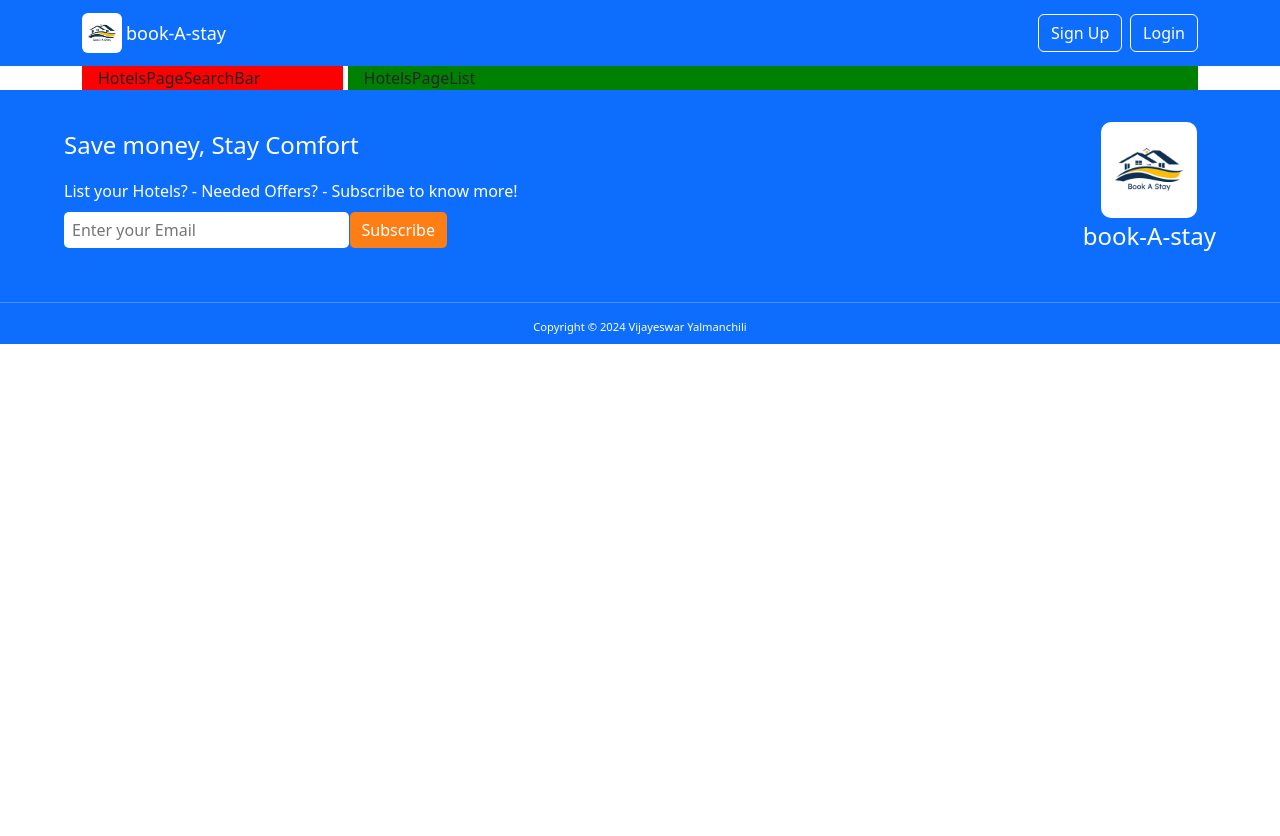
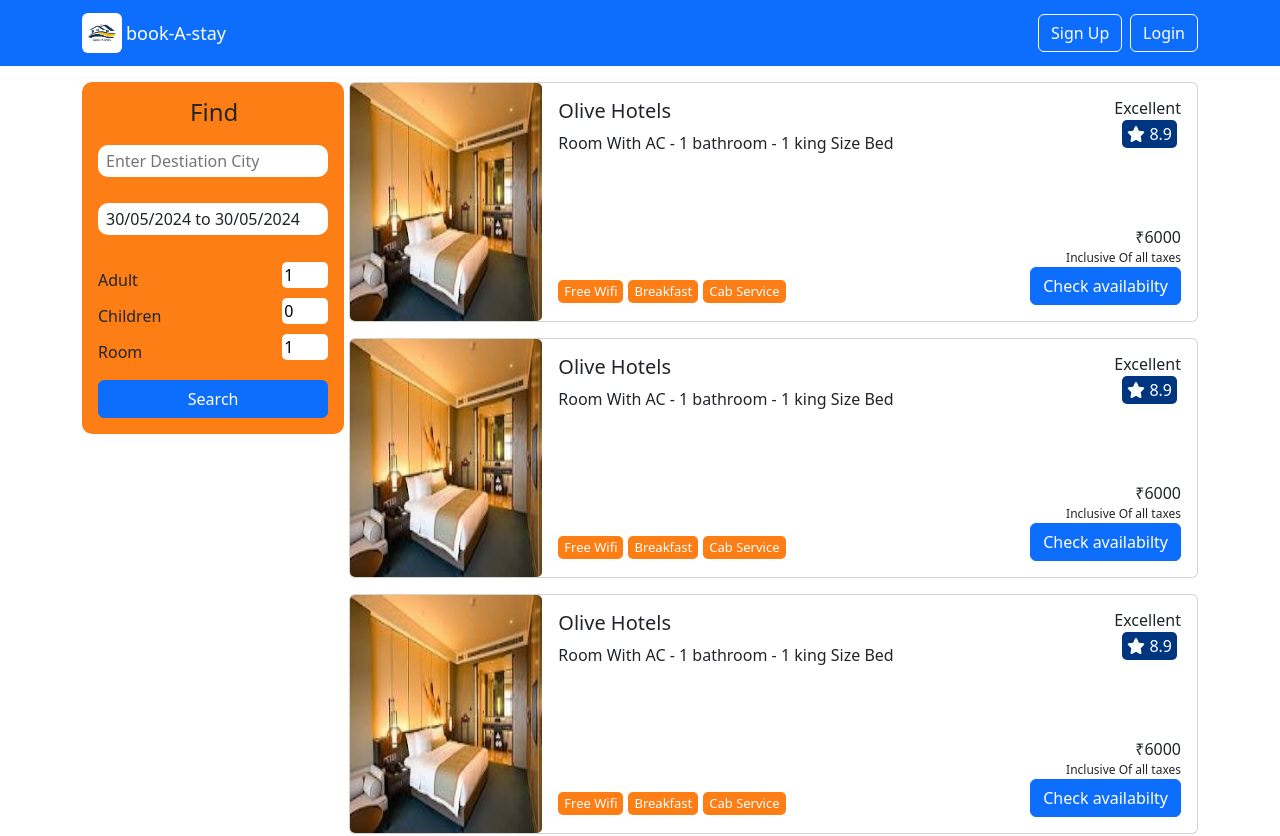
Before and after one commit to Vijayeswar-Yalamanchili/Book-A-Stay, a React (Vite) app in the folder client/: page /hotels in a window 1280 px wide. Shown: the top 836 px of the page. Before the commit the page ends 800 px from the top, so only its background shows below. Built offline with nearby package versions, Linux system fonts and the light colour scheme.

Commit message:
updated With Hotels Page

```diff
--- a/client/src/components/featuredByLiked/FeaturedByLiked.jsx
+++ b/client/src/components/featuredByLiked/FeaturedByLiked.jsx
@@ -13,7 +13,7 @@ function FeaturedByLiked() {
       image : courtyard,
       hotelName : "CourtYard",
       location : "Bengaluru",
-      desc : "Starting from {'\u20B9'}12,980/- onwards",
+      desc : "Starting from \u20B912,980/- onwards",
       rating : 9.3,
       experience : "Excellent"
     },
@@ -21,7 +21,7 @@ function FeaturedByLiked() {
       image : ITCChola,
       hotelName : "ITC Grand Chola",
       location : "Chennai",
-      desc : "Starting from {'\u20B9'}12,914/- onwards",
+      desc : "Starting from \u20B912,914/- onwards",
       rating : 9.2,
       experience : "Excellent"
     },
@@ -29,7 +29,7 @@ function FeaturedByLiked() {
       image : ThePark,
       hotelName : "The Park",
       location : "Chennai",
-      desc : "Starting from {'\u20B9'}6,185/- onwards",
+      desc : "Starting from \u20B96,185/- onwards",
       rating : 8.8,
       experience : "Excellent"
     },
@@ -37,7 +37,7 @@ function FeaturedByLiked() {
       image : Novotel,
       hotelName : "Novotel",
       location : "Vizag alias Visakhapatnam",
-      desc : "Starting from {'\u20B9'}9,438/- onwards",
+      desc : "Starting from \u20B99,438/- onwards",
       rating : 9,
       experience : "Excellent"
     },
@@ -45,7 +45,7 @@ function FeaturedByLiked() {
       image : ITCKohenur,
       hotelName : "ITC Kohenur",
       location : "Hyderabad",
-      desc : "Starting from {'\u20B9'}13,806/- onwards",
+      desc : "Starting from \u20B913,806/- onwards",
       rating : 9.5,
       experience : "Excellent"
     },
--- a/client/src/components/hotelsPageList/HotelsPageList.jsx
+++ b/client/src/components/hotelsPageList/HotelsPageList.jsx
@@ -1,8 +1,85 @@
 import React from 'react'
+import { Card,Button } from 'react-bootstrap'
+import { FontAwesomeIcon } from '@fortawesome/react-fontawesome'
+import { faStar }  from '@fortawesome/free-solid-svg-icons'
+import hotelRoom from '../../assets/hotelroom.jpeg'
 
 function HotelsPageList() {
+
+  let hotelsList = [
+    {
+      roomImage: hotelRoom,
+      hotelName : "Olive Hotels",
+      rating : 8.9,
+      experience : "Excellent",
+      price : "\u20B96000",
+      desc : "Room With AC - 1 bathroom - 1 king Size Bed"
+    },
+    {
+      roomImage: hotelRoom,
+      hotelName : "Olive Hotels",
+      rating : 8.9,
+      experience : "Excellent",
+      price : "\u20B96000",
+      desc : "Room With AC - 1 bathroom - 1 king Size Bed"
+    },
+    {
+      roomImage: hotelRoom,
+      hotelName : "Olive Hotels",
+      rating : 8.9,
+      experience : "Excellent",
+      price : "\u20B96000",
+      desc : "Room With AC - 1 bathroom - 1 king Size Bed"
+    },
+    {
+      roomImage: hotelRoom,
+      hotelName : "Olive Hotels",
+      rating : 8.9,
+      experience : "Excellent",
+      price : "\u20B96000",
+      desc : "Room With AC - 1 bathroom - 1 king Size Bed"
+    }
+  ]
+
   return <>
-    <div className='hotelsListBlock px-3'>HotelsPageList</div>
+    <div className='hotelsListBlock'>
+      {
+        hotelsList.map((e,i) => {
+          return <div className='hotelListCard' key={i}>
+            <Card className='hotelCard my-3 d-flex flex-row'>
+              <Card.Img src={e.roomImage} className='roomImage'/>
+              <Card.Body className='d-flex justify-content-between align-items-center'>
+
+                <div className='cardLeftBlock d-flex flex-column justify-content-between align-items-start'>
+                  <div className='cardLeftTopBlock'>
+                    <Card.Title>{e.hotelName}</Card.Title>
+                    <Card.Text>{e.desc}</Card.Text>
+                  </div>
+                  <div className='cardLeftBottomBlock'>
+                    <div className='label'>Free Wifi</div>
+                    <div className='label'>Breakfast</div>
+                    <div className='label'>Cab Service</div>
+                  </div>
+                </div>
+
+                <div className='cardRightBlock d-flex flex-column justify-content-between align-items-center'>
+                  <div className='cardRightTopBlock d-flex justify-content-between'>
+                    <h6 className='mb-0'>{e.experience}</h6>
+                    <div className='ratingBtn me-1 d-flex align-items-center'><FontAwesomeIcon icon={faStar} className='me-1'/>{e.rating}</div>
+                  </div>
+                  <div className='cardRightBottomBlock d-flex flex-column justify-content-between align-items-end'>
+                    <div>{e.price}</div>
+                    <div style={{fontSize : "0.75em"}}>Inclusive Of all taxes</div>
+                    <Button variant="primary" className='availabilityBtn'>Check availabilty</Button>
+                  </div>
+                </div>
+
+              </Card.Body>
+            </Card>
+          </div>
+        })
+      }
+    </div>
   </>
 }
 
--- a/client/src/components/hotelsPageSearchbar/HotelsPageSearchBar.jsx
+++ b/client/src/components/hotelsPageSearchbar/HotelsPageSearchBar.jsx
@@ -1,8 +1,46 @@
-import React from 'react'
+import React, { useState } from 'react'
+import { Button } from 'react-bootstrap'
+import { format } from 'date-fns'
+import { DateRange } from 'react-date-range'
+import 'react-date-range/dist/styles.css' // main css file
+import 'react-date-range/dist/theme/default.css' // theme css file
 
 function HotelsPageSearchBar() {
+  const [openDate, setOpenDate] = useState(false)
+  const [date, setDate] = useState([
+    {
+      startDate: new Date(),
+      endDate: new Date(),
+      key: 'selection'
+    }
+  ]);
+
   return <>
-    <div className='searchFilterBlock px-3'>HotelsPageSearchBar</div>
+    <div className='searchFilterBlock d-flex mt-3 p-3'>
+      <h4 style={{marginLeft : "40%"}}>Find</h4>
+      <input type="text" placeholder='Enter Destiation City' className='p-2 destinationInput'/>
+      <div className='searchDateArea pt-1 px-2 my-3'>
+          <span className='dateText' onClick={()=> setOpenDate(!openDate)}>{`${format(date[0].startDate, "dd/MM/yyyy")} to ${format(date[0].endDate, "dd/MM/yyyy")}`}</span>
+          {
+            openDate && <DateRange className='dateblock' ranges={date} onChange={item => setDate([item.selection])} editableDateInputs={true} moveRangeOnFirstSelection={false}/>
+          }
+      </div>
+      <div>
+          <div className='d-flex justify-content-between align-items-center'>
+            <span>Adult</span>
+            <input type="text" maxLength={1} defaultValue={1} className='pplData'/>
+          </div>
+          <div className='d-flex justify-content-between align-items-center'>
+            <span>Children</span>
+            <input type="text" maxLength={1} defaultValue={0} className='pplData'/>
+          </div>
+          <div className='d-flex justify-content-between align-items-center'>
+            <span>Room</span>
+            <input type="text" maxLength={1} defaultValue={1} className='pplData'/>
+          </div>
+      </div>
+      <Button style={{width : "100%"}}>Search</Button>
+    </div>
   </>
 }
 
--- a/client/src/index.css
+++ b/client/src/index.css
@@ -373,8 +373,36 @@
 /* HotelsPageSearchBar */
 
 .searchFilterBlock{
-    width: 30%;
+    width: 30% !important;
     background-color: red;
+    border-radius: 10px;
+}
+
+@media screen and (min-width: 768px){
+    .searchFilterBlock{
+        flex-direction: column;
+        justify-content: space-between;
+        width: 100%;
+        height: 22rem;
+        background-color: #fd7e14;
+    }
+    .destinationInput, .searchDateArea{
+        width: 100%;
+        height: 2rem;
+        border: none;
+        outline: none;
+        border-radius: 10px;
+    }
+    .searchDateArea{
+        background-color: white;
+    }
+    .pplData{
+        width: 20%;
+        border: none;
+        border-radius: 5px;
+        margin-bottom: 10px;
+
+    }
 }
 
 /* ------------------------------------------------------------------- */
@@ -383,7 +411,80 @@
 
 .hotelsListBlock{
     width: 100%;
-    background-color: green;
+    height: max-content;
+}
+
+@media screen and (max-width: 767px){
+
+}
+
+@media screen and (min-width: 768px){
+    .hotelListCard{
+        gap: 10px !important;
+    }
+    .hotelCard{
+        height: 15rem !important;
+    }
+    .roomImage{
+        width : 12rem !important;
+    }
+    .cardLeftBlock{
+        width: 70% !important;
+    }
+    .cardLeftBlock{
+        height: 100%;
+    }
+    .cardLeftBottomBlock{
+        gap: 5px;
+        height: max-content;
+    }
+    .label{
+        width: max-content;
+        margin: 2px 0;
+        font-size: small;
+        background-color: #fd7e14;
+        color: white;
+        padding: 2px 6px;
+        border: none;
+        border-radius: 5px;
+    }
+    .cardRightBlock{
+        width: auto;
+        height: 100%;
+    }
+    .cardRightTopBlock{
+        width: 100%;
+        flex-direction: column;
+        align-items : end;
+        gap: 2px;
+    }
+    .ratingBtn{
+        padding: 2px 5px;
+        background-color: #003580;
+        color: white;
+        border-radius: 5px;
+    }
+    .availabilityBtn{
+        width: max-content;
+        font-size: 0.75em !important;
+    }
+}
+
+@media screen and (min-width: 992px){
+    .roomImage{
+        width: 20rem;
+    }
+    .cardLeftBottomBlock{
+        display: flex;
+        flex-direction: row;
+    }
+    .availabilityBtn{
+        font-size: medium !important;
+    }
+}
+
+@media screen and (min-width: 1024){
+
 }
 
 /* ------------------------------------------------------------------- */
```
Also changed, not shown: client/src/components/searchHotel/SearchHotel.jsx (+4 -4 lines), client/src/assets/hotelroom.jpeg (added).
